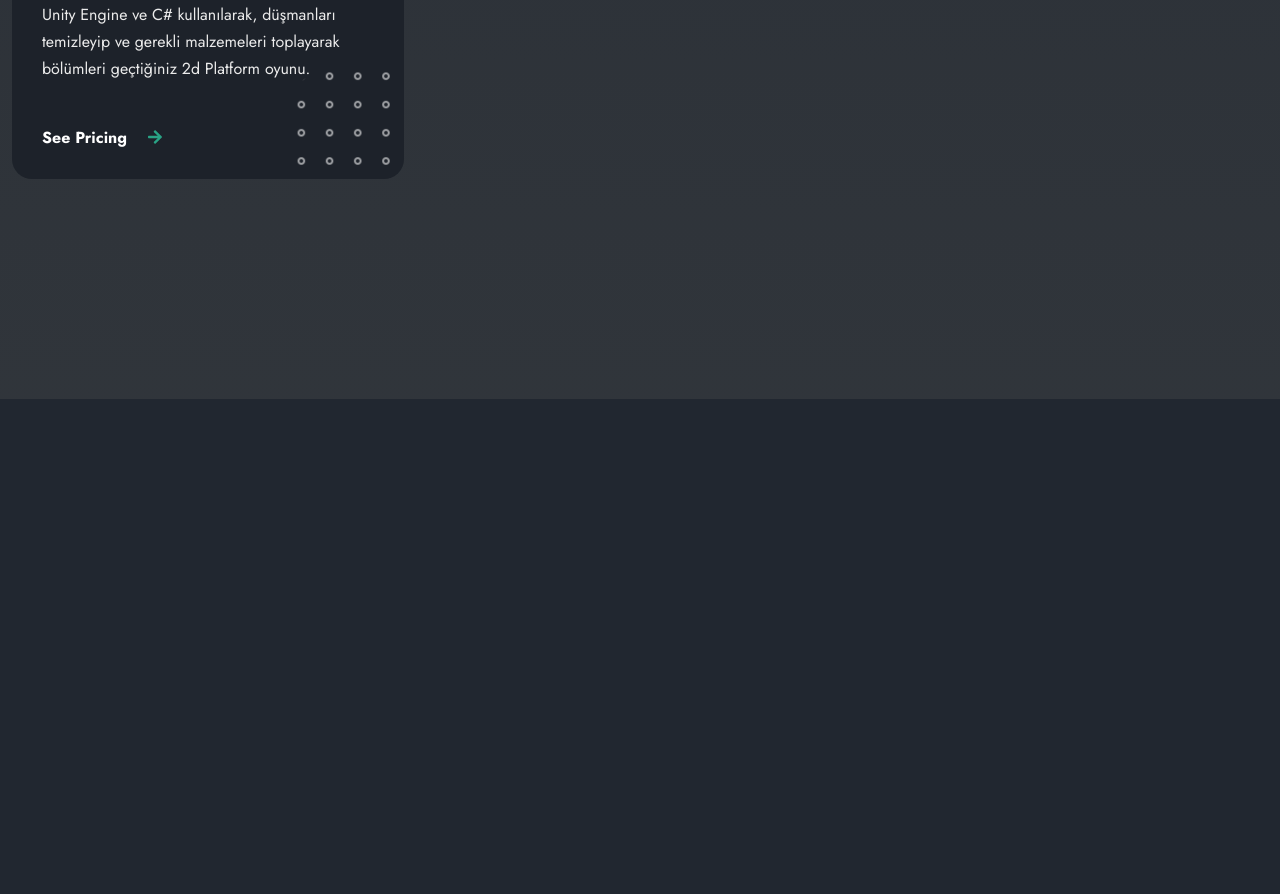
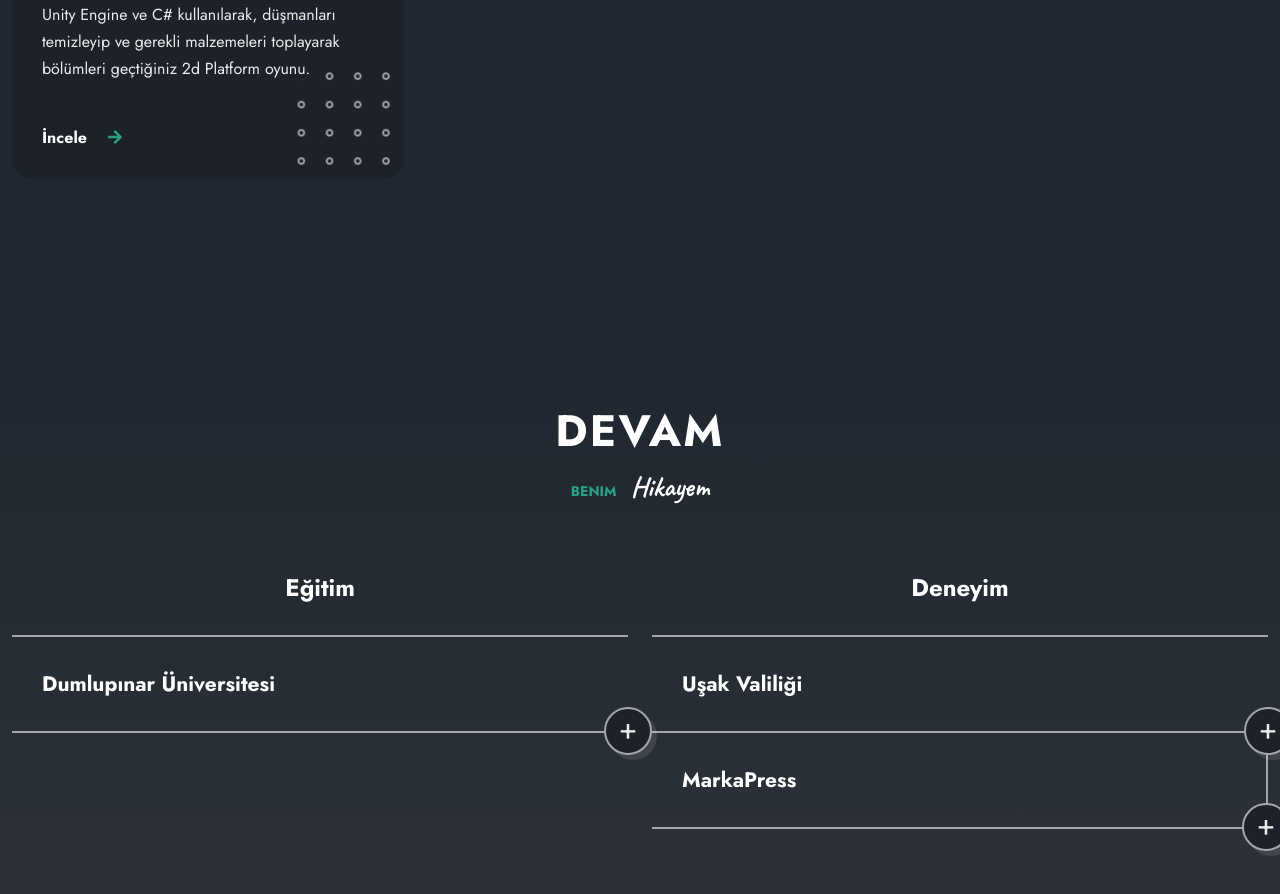
Before and after one commit to serhatKk/portfolio-react, a React (Vite) app: page / in a window 1280 px wide. Shown: the part 4380-5274 px from the top of the page. Before the commit the page ends 4779 px from the top, so only its background shows below. Built offline with nearby package versions, Linux system fonts and the light colour scheme.

Commit message:
experience&education

```diff
--- a/src/App.jsx
+++ b/src/App.jsx
@@ -4,6 +4,8 @@
 import Services from './components/services/Services.jsx';
 import Skills from './components/skills/Skills.jsx'
 import Portfolio from './components/portfolio/Portfolio.jsx'
+import Resume from './components/resume/Resume.jsx';
+
 function App() {
     return (
         <main className='main'>
@@ -11,6 +13,7 @@
             <Services/>
             <Skills/>
             <Portfolio/>
+            <Resume/>
         </main>
     );
 
--- a/src/Data.jsx
+++ b/src/Data.jsx
@@ -197,61 +197,34 @@
 export const cv = [
   {
     id: 1,
-    title: 'CoderHouse Courses',
-    subtitle: 'Backend Programming',
-    date: '2014 - 2016',
+    title: 'Dumlupınar Üniversitesi',
+    subtitle: 'Bilgisayar Mühendisliği',
+    date: '2019 - 2024',
     description:
-      ' ',
+      'Ortalama : 3.16',
     category: 'education',
   },
 
+
+
+
   {
     id: 2,
-    title: 'Lviv National Academy of Arts',
-    subtitle: 'Faculty of Design',
-    date: '2012 - 2014',
+    title: 'Uşak Valiliği',
+    subtitle: 'Stajyer',
+    date: '2023 Temmuz- 2023 Ağustos',
     description:
-      ' ',
-    category: 'education',
+    '• - Güvenlik Duvarı Hakkında Bilgi • - Veri Analizleri •- Veritabanı SqL Çalışmaları ',
+    category: 'experience',
   },
 
   {
     id: 3,
-    title: 'IT Future',
-    subtitle: 'High School',
-    date: '2010 - 2012',
+    title: 'MarkaPress',
+    subtitle: 'Stajyer',
+    date: '2023 Mayıs- 2023 Temmuz',
     description:
-      ' ',
-    category: 'education',
-  },
-
-  {
-    id: 4,
-    title: 'UI Head & Manager',
-    subtitle: 'Soft Tech Inc.',
-    date: '2020 - PRESENT',
-    description:
-      ' ',
-    category: 'experience',
-  },
-
-  {
-    id: 5,
-    title: 'UI / UX Specialist',
-    subtitle: 'Kana Design Studio',
-    date: '2018 - 2020',
-    description:
-      ' ',
-    category: 'experience',
-  },
-
-  {
-    id: 6,
-    title: 'Plugins Developer',
-    subtitle: 'Fiverr.com',
-    date: '2016 - 2018',
-    description:
-      ' ',
+    '• - Full-Stack Web Geliştirme(Html/CSS/React/Node.js • - Müşteri İlişkileri',
     category: 'experience',
   },
 ];
--- a/src/components/portfolio/Items.jsx
+++ b/src/components/portfolio/Items.jsx
@@ -24,10 +24,11 @@
                 <p className="portfolio__description">{description}</p>
 
                 <a href="" className="link">
-                    See Pricing
+                    İncele
                     <FaArrowRight className='link__icon'></FaArrowRight>
 
                 </a>
+
                 <img src={shapeTwo} alt="" className="shape c__shape" />
             </motion.div>
         )
--- a/src/components/portfolio/portfolio.css
+++ b/src/components/portfolio/portfolio.css
@@ -1,5 +1,5 @@
 .portfolio{
-    background-image:  var(--first-gradient);
+    background-image:  var(--second-gradient);
 
 }
 
--- /dev/null
+++ b/src/components/resume/Card.jsx
@@ -0,0 +1,33 @@
+import React, { useState } from 'react';
+
+const Card = (props) => {
+  const [showInfo, setShowInfo] = useState(false);
+
+  // Description'ı alt alta yazdırmak için satırlara böler
+  const descriptionLines = props.description.split('•');
+
+  return (
+    <div className="resume__item">
+      <div className="resume__header" onClick={() => setShowInfo(!showInfo)}>
+        <h3 className="resume__subtitle">{props.title}</h3>
+        <span className="resume__icon">{showInfo ? '-' : '+'}</span>
+      </div>
+
+      <div className={`${showInfo ? 'show-content' : ''} resume__content`}>
+        <div className="resume__date-title">
+          <h3 className="resume__title">{props.subtitle}</h3>
+          <span className="resume__date text-cs">{props.date}</span>
+        </div>
+
+        <div className="resume__description">
+          {descriptionLines.map((line, index) => (
+            // Her satırı ayrı bir paragraf olarak render eder
+            <p key={index}>{line.trim()}</p>
+          ))}
+        </div>
+      </div>
+    </div>
+  );
+};
+
+export default Card;
--- /dev/null
+++ b/src/components/resume/Resume.jsx
@@ -0,0 +1,57 @@
+import React from 'react'
+import { cv } from '../../Data'
+import Card from './Card'
+import './resume.css'
+
+const Resume = () => {
+  return (
+    <section className="resume section" id="section">
+        <h2 className="section__title text-cs">Devam</h2>
+        <p className="section__subtitle">
+            Benim <span>Hikayem</span>
+        </p>
+
+        <div className="resume__container container grid">
+            <div className="resume__group">
+                <h3 className="resume__heading">Eğitim</h3>
+                <div className="resume__items">
+                    {cv.map((val,id)=> {
+                        if(val.category === 'education'){
+                            return(
+                                <Card
+                                key={id}
+                                title={val.title}
+                                subtitle={val.subtitle}
+                                date={val.date}
+                                description={val.description}
+                                />
+                            );
+                        }
+                    })}
+                </div>
+            </div>
+            <div className="resume__group">
+                <h3 className="resume__heading">Deneyim</h3>
+                <div className="resume__items">
+                    {cv.map((val,id)=> {
+                        if(val.category === 'experience'){
+                            return(
+                                <Card
+                                key={id}
+                                title={val.title}
+                                subtitle={val.subtitle}
+                                date={val.date}
+                                description={val.description}
+                                />
+                            )
+                        }
+                    })}
+                </div>
+            </div>
+        </div>
+
+    </section>
+  )
+}
+
+export default Resume
--- /dev/null
+++ b/src/components/resume/resume.css
@@ -0,0 +1,92 @@
+.resume{
+    background-image:  var(--first-gradient);
+}
+.resume__container{
+    grid-template-columns: repeat(2,1fr);
+
+}
+.resume__heading{
+    text-align: center;
+    font-size: var(--h4-font-size);
+    padding-bottom: 30px;
+
+}
+
+.resume__heading,
+.resume__item{
+    border-bottom: 2px solid var(--border-color);
+
+}
+
+.resume__item:not(:first-child)
+{
+    border-right: 2px solid var(--border-color);
+
+}
+
+.resume__item{
+    position: relative;
+}
+
+
+.resume__header{
+    padding: 32px 30px;
+
+}
+
+.resume__subtitle{
+    font-size: var(--largest-font-size);
+    cursor: pointer;
+}
+
+.resume__icon{
+    border: 2px solid var(--border-color);
+    background-color: var(--container-color);
+    font-size: var(--h2-font-size);
+    box-shadow: var(--shadow);
+    width: 48px;
+    height: 48px;
+    border-radius: 50%;
+    line-height: 1.3em;
+    text-align: center;
+    cursor: pointer;
+    position: absolute;
+    right: -24px;
+    bottom: -24px;
+    z-index: 10;
+    transition:  all 0.7s var(--transititon);
+}
+
+.resume__content{
+    padding-inline: 30px 50px;
+    max-height: 0;
+    overflow: hidden;
+    transition: all 0.6s ease 0s;
+}
+
+.show-content{
+    max-height: 500px;
+}
+
+.resume__date-title{
+    display: flex;
+    justify-content: space-between;
+    align-items: center;
+}
+
+
+.resume__title{
+    font-family: var(--second-font);
+    font-size: var(--h3-font-size);
+
+}
+
+.resume__date {
+    color: var(--title-color);
+    font-size: var(--tiny-font-size);
+    font-weight: 700;
+}
+
+.resume__description{
+    margin-block: 20px 30px;
+}
```
